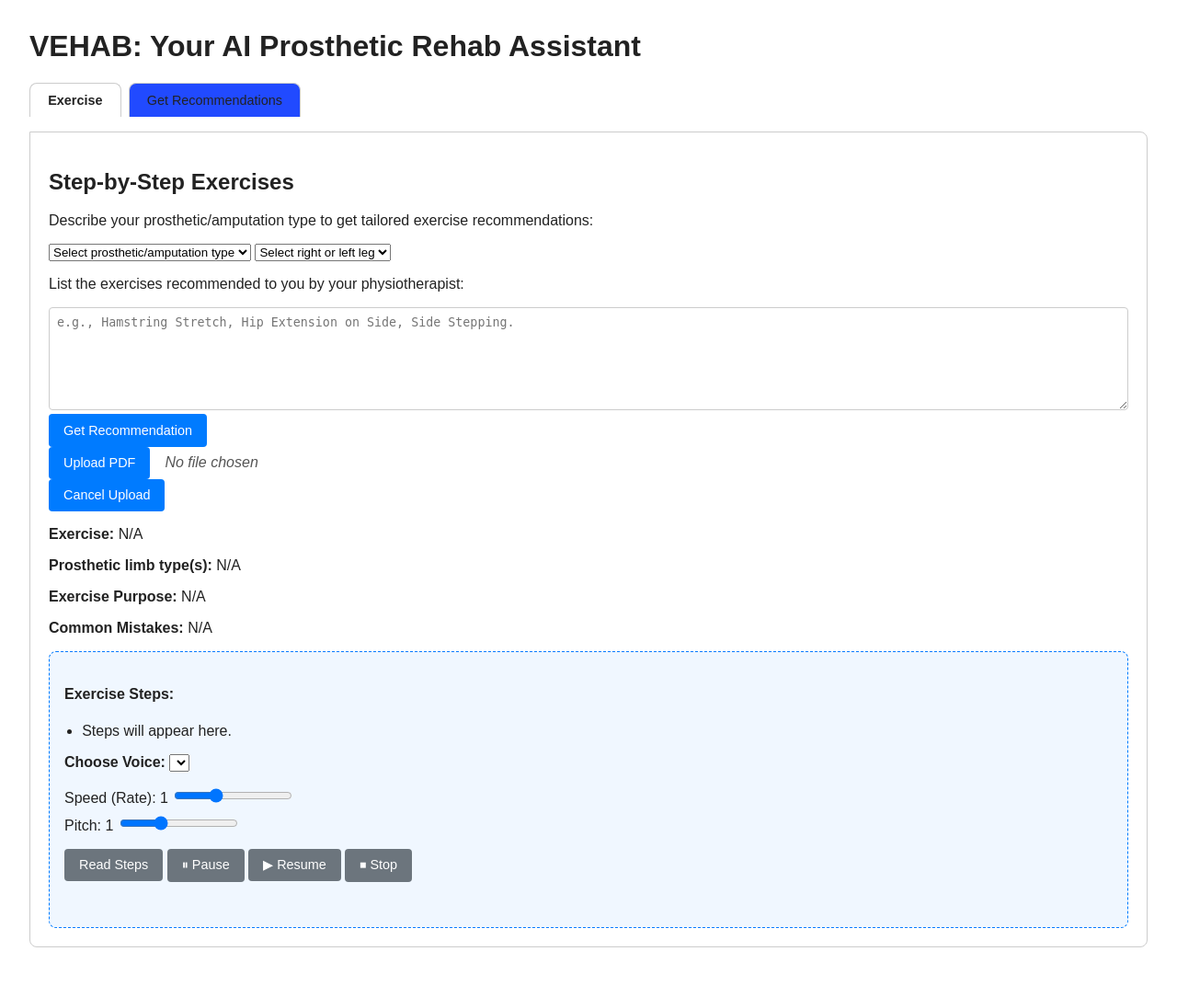
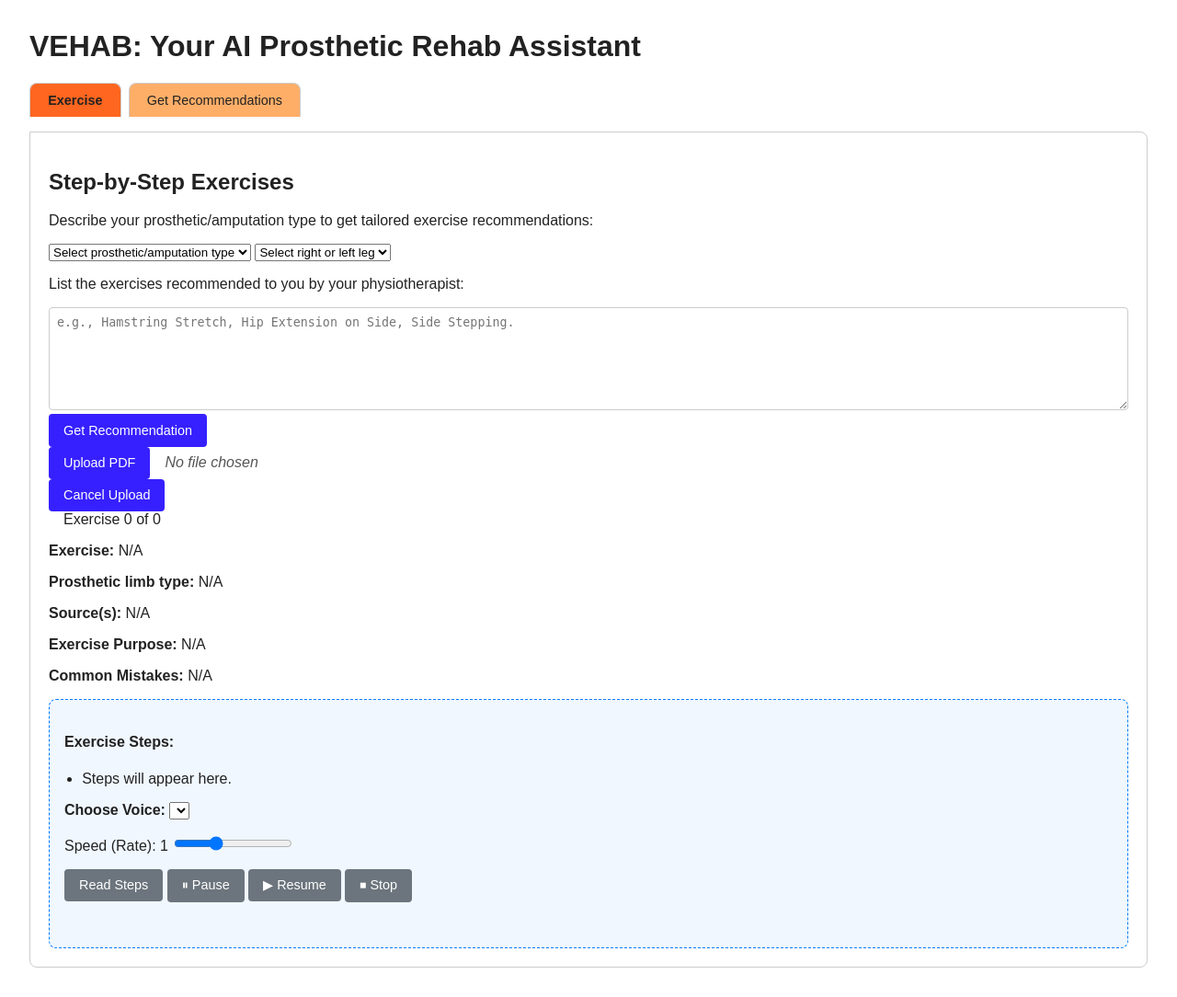
Before and after one commit to gracdi1/AI4GoodLab-project-m2, a Flask app: page / in a window 1280 px wide, after a click on "Exercise". Shown: the whole page at 92% size. Before the commit the page ends 1030 px from the top, so only its background shows below. Run offline with Flask 3, Linux system fonts and the light colour scheme; lists and menus that the app fills with data are empty.

Commit message:
no pitch scrubber, comma separation and newline functionality, previous exercise button, exercise progress feature, show source of steps, upload video success message

```diff
--- a/templates/index.html
+++ b/templates/index.html
@@ -32,7 +32,7 @@
         padding: 0.6rem 1.2rem;
         border: 1px solid #ccc;
         border-bottom: none;
-        background: #214aff;
+        background: #ffae68;
         border-radius: 0.5rem 0.5rem 0 0;
         cursor: pointer;
         transition: background 0.2s;
@@ -42,7 +42,7 @@
         background: #dcdcdc;
       }
       .tab-button.active {
-        background: #fff;
+        background: #ff661f;
         font-weight: 600;
       }
       .tab-content {
@@ -70,14 +70,14 @@
         padding: 0.6rem 1rem;
         border: none;
         border-radius: 0.25rem;
-        background: #007bff;
+        background: #3620ff;
         color: #fff;
         font-size: 0.9rem;
         cursor: pointer;
         transition: background 0.2s;
       }
       button:hover {
-        background: #0269d6;
+        background: #214aff;
       }
       button.secondary {
         background: #6c757d;
@@ -105,14 +105,14 @@
         padding: 0.6rem 1rem;
         border: none;
         border-radius: 0.25rem;
-        background: #007bff;
+        background: #3620ff;
         color: #fff;
         font-size: 0.9rem;
         cursor: pointer;
         transition: background 0.2s;
       }
       .file-upload-inline-container .custom-file-upload:hover {
-        background: #0269d6;
+        background: #214aff;
       }
       .file-upload-inline-container .file-name {
           margin-left: 0.5rem;
@@ -278,18 +278,26 @@
         </div>
 
         <button id="cancelUploadBtn">Cancel Upload</button>
-        <button id="nextExerciseButton" class="hidden secondary">Next Exercise</button>
       </div>
+
+      <div class="exercise-navigation">
+        <button id="prevExerciseButton" class="hidden">Previous Exercise</button>
+        <span id="exerciseProgress" style="margin: 0 1rem;">Exercise 0 of 0</span>
+        <button id="nextExerciseButton" class="hidden">Next Exercise</button>
+      </div>
+
       <p id="inlineUploadStatus" style="margin-top: 0.5rem; font-weight: bold;"></p>
 
       <div id="recommendationResult" style="margin-top: 1rem;">
         <p><strong>Exercise:</strong> <span id="exerciseOutput">N/A</span></p>
-        <p><strong>Prosthetic limb type(s):</strong> <span id="prostheticOutput">N/A</span></p>
+        <p><strong>Prosthetic limb type:</strong> <span id="prostheticOutput">N/A</span></p>
+        <p><strong>Source(s):</strong> <span id="stepSource">N/A</span></p>
         <p><strong>Exercise Purpose:</strong> <span id="purposeOutput">N/A</span></p>
         <p><strong>Common Mistakes:</strong> <span id="mistakesOutput">N/A</span></p>
 
         <div class="exercise-steps-container">
           <h4>Exercise Steps:</h4>
+
           <ul id="exerciseStepsList">
             <li>Steps will appear here.</li>
           </ul>
@@ -301,11 +309,6 @@
             <div style="margin-top: 1rem;">
               <label for="rateSlider">Speed (Rate): <span id="rateValue">1</span></label>
               <input type="range" id="rateSlider" min="0.5" max="2" value="1" step="0.1" />
-            </div>
-
-            <div style="margin-top: 0.5rem;">
-              <label for="pitchSlider">Pitch: <span id="pitchValue">1</span></label>
-              <input type="range" id="pitchSlider" min="0.5" max="2" value="1" step="0.1" />
             </div>
 
             <div style="margin-top: 1rem;">
@@ -324,12 +327,15 @@
             <button id="nextStepButton" class="hidden secondary">Next Step</button>
             <button id="finishExerciseButton" class="hidden secondary">Finish Exercise</button>
           </div>
+          <p id="videoUploadStatus" style="margin-top: 0.5rem; font-weight: bold; color: green;"></p>
 
           <div id="videoPreview" class="video-preview"></div>
         </div>
 
+        <!-- Error messages can appear anytime -->
         <div id="errorMessage" class="error" style="display: none;"></div>
 
+        <!-- Feedback section - only shows AFTER successful video analysis -->
         <div id="feedbackSection" class="feedback-section" style="display: none;">
           <h3>Exercise Analysis Results</h3>
           <div id="feedbackContent" class="feedback-content"></div>
@@ -347,13 +353,14 @@
         <button id="stopWebcamButton" class="secondary">Stop Webcam</button>
       </div>
 
+      <!-- Video Analysis Container -->
       <div id="video-analysis-container">
         <div class="video-display">
           <h3>Uploaded Video</h3>
           <video id="analysis-video" controls></video>
         </div>
         <div class="analysis-feedback">
-          <h3>Analysis Results</h3>
+          <h3>Analysis</h3>
           <div id="analysis-content">
             <span class="analyzing-spinner">⟳</span> Analyzing video...
           </div>
@@ -399,35 +406,61 @@
       }
 
       /********************************************
-       * RECOMMENDATION FLOW
-       *******************************************/
-
-      /********************************************
       * MULTI-EXERCISE SUPPORT
       *******************************************/
       let exerciseQueue = [];
       let currentExerciseIndex = 0;
 
-      document.getElementById('nextExerciseButton').addEventListener('click', () => {
-        if (currentExerciseIndex + 1 < exerciseQueue.length) {
-          currentExerciseIndex++;
-          loadExercise(exerciseQueue[currentExerciseIndex]);
-        } else {
-          alert('All exercises completed!');
-          toggle('nextExerciseButton', true);
+      function toggle(id, shouldHide) {
+        const el = document.getElementById(id);
+        if (!el) return;
+        el.classList.toggle('hidden', shouldHide);
       }
-      });
+
+      function updateExerciseProgress() {
+        const progress = document.getElementById('exerciseProgress');
+        if (!progress) return;
+        progress.textContent = `Exercise ${currentExerciseIndex + 1} of ${exerciseQueue.length}`;
+      }
 
       document.getElementById('askButton').addEventListener('click', async () => {
         const exercisesRaw = document.getElementById('exercisesInput').value.trim();
         if (!exercisesRaw) return alert('Please enter your exercises.');
 
-        exerciseQueue = exercisesRaw.split(',').map(e => e.trim()).filter(Boolean);
+        // split on commas AND/OR newlines
+        exerciseQueue = exercisesRaw
+          .split(/[\n,]+/)
+          .map(ex => ex.trim())
+          .filter(ex => ex.length > 0);
+
         if (!exerciseQueue.length) return alert('Please enter at least one valid exercise.');
 
         currentExerciseIndex = 0;
-        loadExercise(exerciseQueue[currentExerciseIndex]);
+        await loadExercise(exerciseQueue[currentExerciseIndex]);
+
+        toggle('prevExerciseButton', true);
+        toggle('nextExerciseButton', exerciseQueue.length <= 1);
+        updateExerciseProgress();
+      });
+
+      document.getElementById('nextExerciseButton').addEventListener('click', async () => {
+        if (currentExerciseIndex + 1 < exerciseQueue.length) {
+          currentExerciseIndex++;
+          await loadExercise(exerciseQueue[currentExerciseIndex]);
+          toggle('prevExerciseButton', false);
+          toggle('nextExerciseButton', currentExerciseIndex + 1 >= exerciseQueue.length);
+          updateExerciseProgress();
+        }
+      });
+
+      document.getElementById('prevExerciseButton').addEventListener('click', async () => {
+        if (currentExerciseIndex > 0) {
+          currentExerciseIndex--;
+          await loadExercise(exerciseQueue[currentExerciseIndex]);
           toggle('nextExerciseButton', false);
+          toggle('prevExerciseButton', currentExerciseIndex === 0);
+          updateExerciseProgress();
+        }
       });
 
       async function loadExercise(exerciseName) {
@@ -437,11 +470,13 @@
         const leg = document.getElementById('legInput').value.trim();
         if (!leg) return alert('Please enter the leg side.');
 
+        // reset UI
         resetUI();
-        setText('exerciseOutput', exerciseName);
-        setText('prostheticOutput', prosthetic);
+        setText('exerciseOutput', 'Thinking...'); // change for demo day
+        setText('prostheticOutput', 'Verifying...'); // change for demo day
         setText('purposeOutput', 'Analyzing...');
         setText('mistakesOutput', 'Reading...');
+        setText('stepSource', 'Loading Source(s)...');
 
         try {
           const res = await fetch('/ask_llm', {
@@ -453,12 +488,17 @@
           const data = await res.json();
           if (data.error) throw new Error(data.error);
 
+          setText('exerciseOutput', data.exercise ?? 'Unknown');
+          setText('prostheticOutput', data.prosthetic ?? 'Unknown');
           setText('purposeOutput', data.purpose ?? 'Unknown');
           setText('mistakesOutput', data.mistake ?? 'Unknown');
 
           state.steps = data.steps ?? [];
           state.currentStep = 0;
           renderSteps();
+
+          const sources = data.sources && data.sources.length > 0 ? data.sources.join(', ') : "Unknown";
+          document.getElementById("stepSource").innerText = sources;
 
           toggle('startExerciseButton', false);
           toggle('uploadVideoButton', false);
@@ -469,8 +509,28 @@
           setText('prostheticOutput', '✖');
           setText('purposeOutput', '✖');
           setText('mistakesOutput', '✖');
+
           document.getElementById('exerciseStepsList').innerHTML = '<li>Failed to load steps.</li>';
+
+          document.getElementById("stepSource").innerText = "No sources available.";
         }
+      }
+
+      function updateNavigationControls() {
+        // show progress
+        progressText.textContent = `Exercise ${currentExerciseIndex + 1} of ${exerciseQueue.length}`;
+
+        // enable/disable buttons accordingly
+        prevButton.disabled = currentExerciseIndex === 0;
+        nextButton.disabled = currentExerciseIndex === exerciseQueue.length - 1;
+      }
+
+      // show or hide the previous/next buttons and progress
+      function showNavigationControls(show) {
+        const display = show ? 'inline-block' : 'none';
+        prevButton.style.display = display;
+        nextButton.style.display = display;
+        progressText.style.display = display;
       }
 
       /********************************************
@@ -524,7 +584,6 @@
         const stepsList = document.getElementById('exerciseStepsList');
         const voiceSelect = document.getElementById('voiceSelect');
         const rate = parseFloat(document.getElementById('rateSlider').value);
-        const pitch = parseFloat(document.getElementById('pitchSlider').value);
 
         if (!stepsList || !voiceSelect) return;
 
@@ -549,7 +608,6 @@
 
         utterance.lang = 'en-US';
         utterance.rate = rate;
-        utterance.pitch = pitch;
 
         speechSynthesis.speak(utterance);
         isSpeaking = true;
@@ -577,27 +635,50 @@
         document.getElementById('rateValue').textContent = document.getElementById('rateSlider').value;
       });
 
-      document.getElementById('pitchSlider').addEventListener('input', () => {
-        document.getElementById('pitchValue').textContent = document.getElementById('pitchSlider').value;
-      });
-
       // Event listeners
       document.getElementById('readStepsButton').addEventListener('click', readSteps);
       document.getElementById('pauseButton').addEventListener('click', pauseSpeech);
       document.getElementById('resumeButton').addEventListener('click', resumeSpeech);
       document.getElementById('stopButton').addEventListener('click', stopSpeech);
 
-       /** UPLOAD VIDEO **/
+
+      /******************************
+       *       UPLOAD VIDEO
+       ****************************/
       document.getElementById('uploadVideoButton').addEventListener('click', () => {
         document.getElementById('videoFileInput').click();
       });
 
       // when file has been selected
       document.getElementById('videoFileInput').addEventListener('change', (e) => {
+        const statusEl = document.getElementById('videoUploadStatus');
+
         if (e.target.files.length > 0) {
-          console.log('File selected:', e.target.files[0].name);
-          // Show the analyze button
+          const fileName = e.target.files[0].name;
+          const videoFile = e.target.files[0];
+
+          console.log('File selected:', fileName);
+
+          // show analyze video button
           document.getElementById('analyzeVideoButton').classList.remove('hidden');
+
+          // show success message
+          statusEl.innerHTML = `<span style="color: green;"><strong>${fileName}</strong> uploaded successfully!</span>`;
+
+          // show uploaded video immediately
+          const container = document.getElementById('video-analysis-container');
+          const analysisVideo = document.getElementById('analysis-video');
+          const analysisContent = document.getElementById('analysis-content');
+
+          const videoURL = URL.createObjectURL(videoFile);
+          analysisVideo.src = videoURL;
+
+          // clear any previous analysis feedback
+          container.classList.add('show');
+          analysisContent.innerHTML = '<em>Video uploaded. Click "Analyze Video" to get feedback.</em>';
+
+        } else {
+          statusEl.textContent = '';
         }
       });
 
@@ -628,13 +709,7 @@
 
         // Show the video analysis container
         const container = document.getElementById('video-analysis-container');
-        const analysisVideo = document.getElementById('analysis-video');
         const analysisContent = document.getElementById('analysis-content');
-
-        // Display the uploaded video
-        const videoURL = URL.createObjectURL(videoFile);
-        analysisVideo.src = videoURL;
-
         // Show container and reset feedback content
         container.classList.add('show');
         analysisContent.innerHTML = '<span class="analyzing-spinner">⟳</span> Analyzing video...';
@@ -823,35 +898,6 @@
         }
       }
 
-      /********************************************
-       * SETUP RAG-LLM USING PROSTHETIC TYPE
-       *******************************************/
-      document.getElementById('prostheticInput').addEventListener('change', async function () {
-        const prosthetic = this.value;
-
-        if (!prosthetic) return;
-
-        try {
-          const response = await fetch('/set_prosthetic', {
-            method: 'POST',
-            headers: { 'Content-Type': 'application/json' },
-            body: JSON.stringify({ prosthetic })
-          });
-
-          const data = await response.json();
-
-          if (data.error) {
-            console.error("Error setting prosthetic:", data.error);
-            alert("Error loading prosthetic documents.");
-          } else {
-            console.log("RAG initialized for:", prosthetic);
-            alert(`Loaded documents for: ${prosthetic}`);
-          }
-        } catch (err) {
-          console.error("Failed to send prosthetic to backend:", err);
-          alert("Server error. Please try again.");
-        }
-      });
 
       /********************************************
        * UPLOAD FUNCTIONALITY (INLINE)
```
Lines whose indentation alone changed are shown as unchanged.
